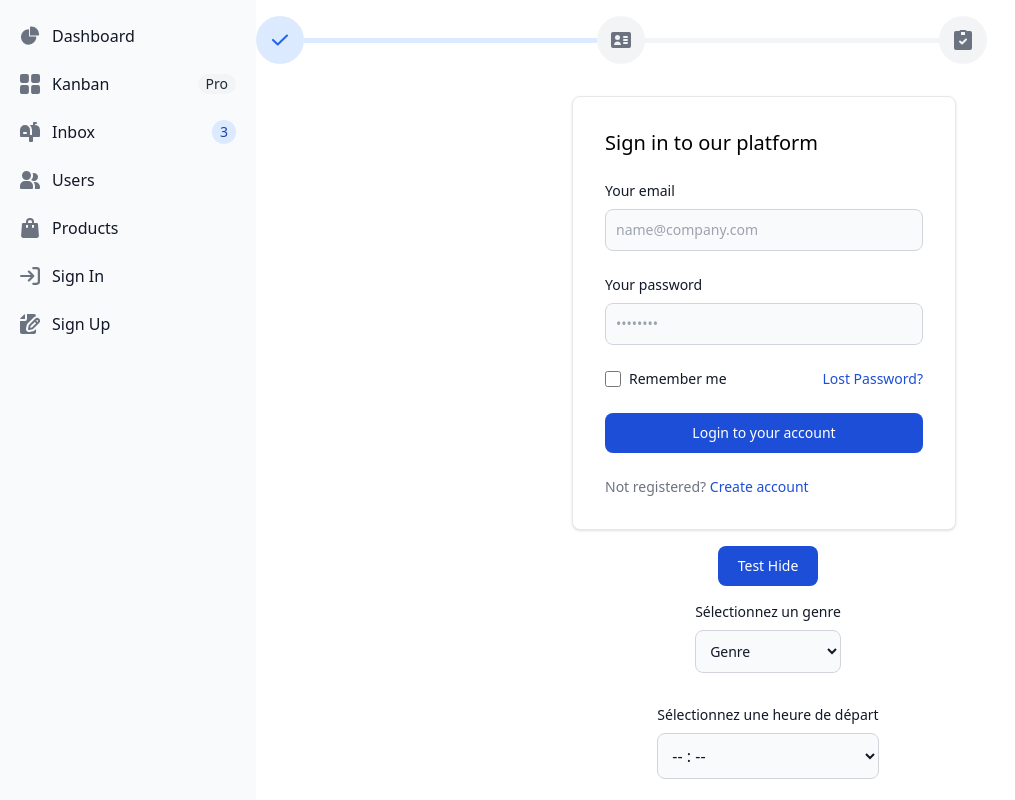
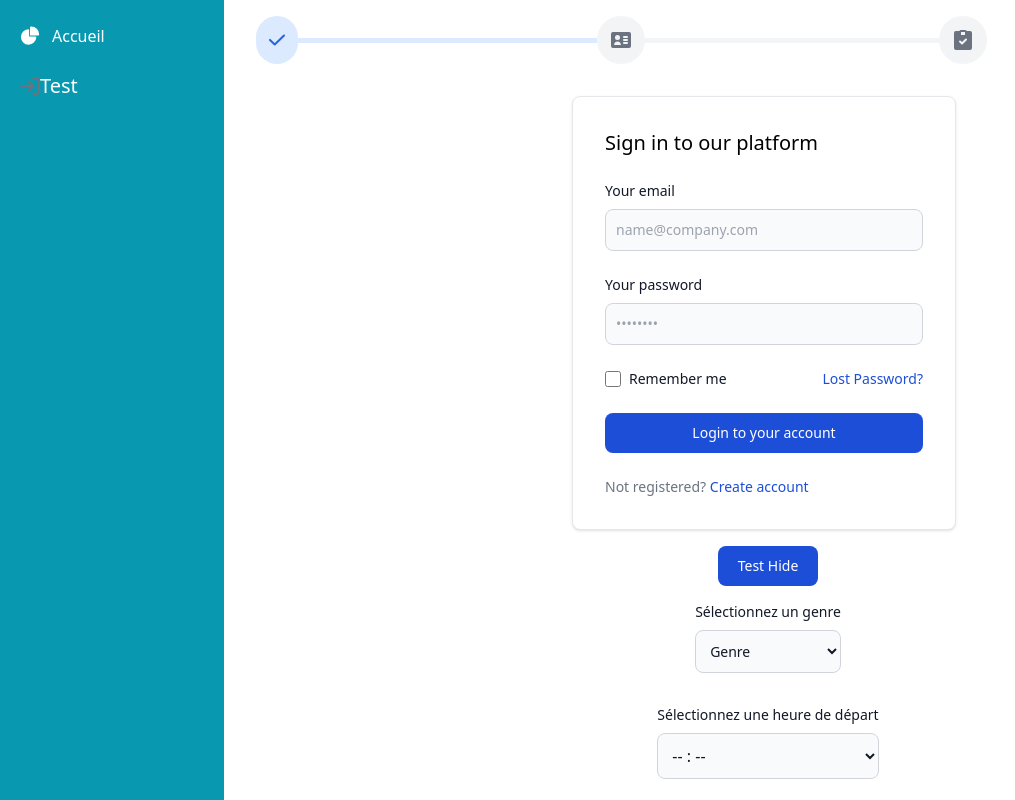
Before and after one commit to 0ri0n09/test_tailwind, a plain HTML site: page tailwind-master/index.html in a window 1280 px wide. Shown: the top 800 px of the page, without its empty margins (0-1015 px from the left). Drawn offline with nearby package versions, Linux system fonts and the light colour scheme.

Commit message:
little fix

```diff
--- a/tailwind-master/index.html
+++ b/tailwind-master/index.html
@@ -7,104 +7,79 @@
   <script src="https://cdn.tailwindcss.com"></script>
   <link rel="stylesheet" href="https://cdnjs.cloudflare.com/ajax/libs/animate.css/4.1.1/animate.min.css"/>
 </head>
+
 <body>
 
 <!-- SIDE BAR BEGIN -->
-<button data-drawer-target="default-sidebar" data-drawer-toggle="default-sidebar" aria-controls="default-sidebar" type="button" class="inline-flex items-center p-2 mt-2 ms-3 text-sm text-gray-500 rounded-lg sm:hidden hover:bg-gray-100 focus:outline-none focus:ring-2 focus:ring-gray-200 dark:text-gray-400 dark:hover:bg-gray-700 dark:focus:ring-gray-600">
+<div class="relative">
+  <button data-drawer-target="default-sidebar" data-drawer-toggle="default-sidebar" aria-controls="default-sidebar" type="button" class="fixed top-0 left-0 z-40 p-2 mt-2 ms-3 text-sm text-gray-500 rounded-lg bg-white hover:bg-gray-100 focus:outline-none focus:ring-2 focus:ring-gray-200">
     <span class="sr-only">Open sidebar</span>
     <svg class="w-6 h-6" aria-hidden="true" fill="currentColor" viewBox="0 0 20 20" xmlns="http://www.w3.org/2000/svg">
       <path clip-rule="evenodd" fill-rule="evenodd" d="M2 4.75A.75.75 0 012.75 4h14.5a.75.75 0 010 1.5H2.75A.75.75 0 012 4.75zm0 10.5a.75.75 0 01.75-.75h7.5a.75.75 0 010 1.5h-7.5a.75.75 0 01-.75-.75zM2 10a.75.75 0 01.75-.75h14.5a.75.75 0 010 1.5H2.75A.75.75 0 012 10z"></path>
     </svg>
   </button>
-<aside id="default-sidebar" class="fixed top-0 left-0 z-40 w-64 h-screen transition-transform -translate-x-full sm:translate-x-0" aria-label="Sidebar">
-  <div class="h-full px-3 py-4 overflow-y-auto bg-gray-50 dark:bg-gray-800">
+  <aside id="default-sidebar" class="fixed bg-[#0899b1] top-0 left-0 z-40 w-56 h-screen transition-transform -translate-x-full sm:translate-x-0" aria-label="Sidebar">
+    <div class="h-full px-3 py-4 overflow-y-auto">
       <ul class="space-y-2 font-medium">
         <li>
-        <a href="#" class="flex items-center p-2 text-gray-900 rounded-lg dark:text-white hover:bg-gray-100 dark:hover:bg-gray-700 group">
-          <svg class="w-5 h-5 text-gray-500 transition duration-75 dark:text-gray-400 group-hover:text-gray-900 dark:group-hover:text-white" aria-hidden="true" xmlns="http://www.w3.org/2000/svg" fill="currentColor" viewBox="0 0 22 21">
+          <a href="#" class="flex items-center p-2 text-gray-900 rounded-lg group">
+            <svg class="w-5 h-5 text-white transition duration-75" aria-hidden="true" xmlns="http://www.w3.org/2000/svg" fill="currentColor" viewBox="0 0 22 21">
               <path d="M16.975 11H10V4.025a1 1 0 0 0-1.066-.998 8.5 8.5 0 1 0 9.039 9.039.999.999 0 0 0-1-1.066h.002Z"/>
               <path d="M12.5 0c-.157 0-.311.01-.565.027A1 1 0 0 0 11 1.02V10h8.975a1 1 0 0 0 1-.935c.013-.188.028-.374.028-.565A8.51 8.51 0 0 0 12.5 0Z"/>
             </svg>
-          <span class="ms-3">Dashboard</span>
+            <span class="ms-3 text-white">Accueil</span>
           </a>
         </li>
         <li>
-        <a href="#" class="flex items-center p-2 text-gray-900 rounded-lg dark:text-white hover:bg-gray-100 dark:hover:bg-gray-700 group">
-          <svg class="flex-shrink-0 w-5 h-5 text-gray-500 transition duration-75 dark:text-gray-400 group-hover:text-gray-900 dark:group-hover:text-white" aria-hidden="true" xmlns="http://www.w3.org/2000/svg" fill="currentColor" viewBox="0 0 18 18">
-            <path d="M6.143 0H1.857A1.857 1.857 0 0 0 0 1.857v4.286C0 7.169.831 8 1.857 8h4.286A1.857 1.857 0 0 0 8 6.143V1.857A1.857 1.857 0 0 0 6.143 0Zm10 0h-4.286A1.857 1.857 0 0 0 10 1.857v4.286C10 7.169 10.831 8 11.857 8h4.286A1.857 1.857 0 0 0 18 6.143V1.857A1.857 1.857 0 0 0 16.143 0Zm-10 10H1.857A1.857 1.857 0 0 0 0 11.857v4.286C0 17.169.831 18 1.857 18h4.286A1.857 1.857 0 0 0 8 16.143v-4.286A1.857 1.857 0 0 0 6.143 10Zm10 0h-4.286A1.857 1.857 0 0 0 10 11.857v4.286c0 1.026.831 1.857 1.857 1.857h4.286A1.857 1.857 0 0 0 18 16.143v-4.286A1.857 1.857 0 0 0 16.143 10Z"/>
-          </svg>
-          <span class="flex-1 ms-3 whitespace-nowrap">Kanban</span>
-          <span class="inline-flex items-center justify-center px-2 ms-3 text-sm font-medium text-gray-800 bg-gray-100 rounded-full dark:bg-gray-700 dark:text-gray-300">Pro</span>
-        </a>
-      </li>
-      <li>
-        <a href="#" class="flex items-center p-2 text-gray-900 rounded-lg dark:text-white hover:bg-gray-100 dark:hover:bg-gray-700 group">
-          <svg class="flex-shrink-0 w-5 h-5 text-gray-500 transition duration-75 dark:text-gray-400 group-hover:text-gray-900 dark:group-hover:text-white" aria-hidden="true" xmlns="http://www.w3.org/2000/svg" fill="currentColor" viewBox="0 0 20 20">
-            <path d="m17.418 3.623-.018-.008a6.713 6.713 0 0 0-2.4-.569V2h1a1 1 0 1 0 0-2h-2a1 1 0 0 0-1 1v2H9.89A6.977 6.977 0 0 1 12 8v5h-2V8A5 5 0 1 0 0 8v6a1 1 0 0 0 1 1h8v4a1 1 0 0 0 1 1h2a1 1 0 0 0 1-1v-4h6a1 1 0 0 0 1-1V8a5 5 0 0 0-2.582-4.377ZM6 12H4a1 1 0 0 1 0-2h2a1 1 0 0 1 0 2Z"/>
-          </svg>
-          <span class="flex-1 ms-3 whitespace-nowrap">Inbox</span>
-          <span class="inline-flex items-center justify-center w-3 h-3 p-3 ms-3 text-sm font-medium text-blue-800 bg-blue-100 rounded-full dark:bg-blue-900 dark:text-blue-300">3</span>
-        </a>
-      </li>
-      <li>
-        <a href="#" class="flex items-center p-2 text-gray-900 rounded-lg dark:text-white hover:bg-gray-100 dark:hover:bg-gray-700 group">
-          <svg class="flex-shrink-0 w-5 h-5 text-gray-500 transition duration-75 dark:text-gray-400 group-hover:text-gray-900 dark:group-hover:text-white" aria-hidden="true" xmlns="http://www.w3.org/2000/svg" fill="currentColor" viewBox="0 0 20 18">
-            <path d="M14 2a3.963 3.963 0 0 0-1.4.267 6.439 6.439 0 0 1-1.331 6.638A4 4 0 1 0 14 2Zm1 9h-1.264A6.957 6.957 0 0 1 15 15v2a2.97 2.97 0 0 1-.184 1H19a1 1 0 0 0 1-1v-1a5.006 5.006 0 0 0-5-5ZM6.5 9a4.5 4.5 0 1 0 0-9 4.5 4.5 0 0 0 0 9ZM8 10H5a5.006 5.006 0 0 0-5 5v2a1 1 0 0 0 1 1h11a1 1 0 0 0 1-1v-2a5.006 5.006 0 0 0-5-5Z"/>
-          </svg>
-          <span class="flex-1 ms-3 whitespace-nowrap">Users</span>
-        </a>
-      </li>
-      <li>
-        <a href="#" class="flex items-center p-2 text-gray-900 rounded-lg dark:text-white hover:bg-gray-100 dark:hover:bg-gray-700 group">
-          <svg class="flex-shrink-0 w-5 h-5 text-gray-500 transition duration-75 dark:text-gray-400 group-hover:text-gray-900 dark:group-hover:text-white" aria-hidden="true" xmlns="http://www.w3.org/2000/svg" fill="currentColor" viewBox="0 0 18 20">
-            <path d="M17 5.923A1 1 0 0 0 16 5h-3V4a4 4 0 1 0-8 0v1H2a1 1 0 0 0-1 .923L.086 17.846A2 2 0 0 0 2.08 20h13.84a2 2 0 0 0 1.994-2.153L17 5.923ZM7 9a1 1 0 0 1-2 0V7h2v2Zm0-5a2 2 0 1 1 4 0v1H7V4Zm6 5a1 1 0 1 1-2 0V7h2v2Z"/>
-          </svg>
-          <span class="flex-1 ms-3 whitespace-nowrap">Products</span>
-        </a>
-      </li>
-      <li>
-        <a href="#" class="flex items-center p-2 text-gray-900 rounded-lg dark:text-white hover:bg-gray-100 dark:hover:bg-gray-700 group">
-          <svg class="flex-shrink-0 w-5 h-5 text-gray-500 transition duration-75 dark:text-gray-400 group-hover:text-gray-900 dark:group-hover:text-white" aria-hidden="true" xmlns="http://www.w3.org/2000/svg" fill="none" viewBox="0 0 18 16">
+          <a href="#" class="flex items-center p-2 text-gray-900 rounded-lg hover:bg-gray-100 group">
+            <svg class="flex-shrink-0 w-5 h-5 text-gray-500 transition duration-75 group-hover:text-gray-900" aria-hidden="true" xmlns="http://www.w3.org/2000/svg" fill="none" viewBox="0 0 18 16">
               <path stroke="currentColor" stroke-linecap="round" stroke-linejoin="round" stroke-width="2" d="M1 8h11m0 0L8 4m4 4-4 4m4-11h3a2 2 0 0 1 2 2v10a2 2 0 0 1-2 2h-3"/>
             </svg>
-          <span class="flex-1 ms-3 whitespace-nowrap">Sign In</span>
-        </a>
-      </li>
-      <li>
-        <a href="#" class="flex items-center p-2 text-gray-900 rounded-lg dark:text-white hover:bg-gray-100 dark:hover:bg-gray-700 group">
-          <svg class="flex-shrink-0 w-5 h-5 text-gray-500 transition duration-75 dark:text-gray-400 group-hover:text-gray-900 dark:group-hover:text-white" aria-hidden="true" xmlns="http://www.w3.org/2000/svg" fill="currentColor" viewBox="0 0 20 20">
-            <path d="M5 5V.13a2.96 2.96 0 0 0-1.293.749L.879 3.707A2.96 2.96 0 0 0 .13 5H5Z"/>
-            <path d="M6.737 11.061a2.961 2.961 0 0 1 .81-1.515l6.117-6.116A4.839 4.839 0 0 1 16 2.141V2a1.97 1.97 0 0 0-1.933-2H7v5a2 2 0 0 1-2 2H0v11a1.969 1.969 0 0 0 1.933 2h12.134A1.97 1.97 0 0 0 16 18v-3.093l-1.546 1.546c-.413.413-.94.695-1.513.81l-3.4.679a2.947 2.947 0 0 1-1.85-.227 2.96 2.96 0 0 1-1.635-3.257l.681-3.397Z"/>
-            <path d="M8.961 16a.93.93 0 0 0 .189-.019l3.4-.679a.961.961 0 0 0 .49-.263l6.118-6.117a2.884 2.884 0 0 0-4.079-4.078l-6.117 6.117a.96.96 0 0 0-.263.491l-.679 3.4A.961.961 0 0 0 8.961 16Zm7.477-9.8a.958.958 0 0 1 .68-.281.961.961 0 0 1 .682 1.644l-.315.315-1.36-1.36.313-.318Zm-5.911 5.911 4.236-4.236 1.359 1.359-4.236 4.237-1.7.339.341-1.699Z"/>
-          </svg>
-          <span class="flex-1 ms-3 whitespace-nowrap">Sign Up</span>
+            <span class="flex-1 text-white text-xl">Test</span>
           </a>
         </li>
       </ul>
     </div>
   </aside>
+</div>
+<script>
+  document.addEventListener("DOMContentLoaded", function() {
+    const sidebarButton = document.querySelector("[data-drawer-toggle='default-sidebar']");
+    const sidebar = document.getElementById("default-sidebar");
+    //Open
+    sidebarButton.addEventListener("click", function() {
+      sidebar.classList.toggle("translate-x-0");
+    });
+    //Close
+    document.addEventListener("click", function(event) {
+      if (!sidebar.contains(event.target) && !sidebarButton.contains(event.target)) {
+        sidebar.classList.remove("translate-x-0");
+      }
+    });
+  });
+</script>
 <!-- SIDE BAR END -->
 
 <!-- STEP BAR BEGIN -->
 <div class="sm:ml-64 flex justify-center mt-4">
   <ol class="w-full flex items-center">
-    <li class="flex w-full items-center text-blue-600 dark:text-blue-500 after:content-[''] after:w-full after:h-1 after:border-b after:border-blue-100 after:border-4 after:inline-block dark:after:border-blue-800">
-        <span class="flex items-center justify-center w-10 h-10 bg-blue-100 rounded-full lg:h-12 lg:w-12 dark:bg-blue-800 shrink-0">
-            <svg class="w-3.5 h-3.5 text-blue-600 lg:w-4 lg:h-4 dark:text-blue-300" aria-hidden="true" xmlns="http://www.w3.org/2000/svg" fill="none" viewBox="0 0 16 12">
+    <li class="flex w-full items-center text-blue-600 after:content-[''] after:w-full after:h-1 after:border-b after:border-blue-100 after:border-4 after:inline-block">
+        <span class="flex items-center justify-center w-10 h-10 bg-blue-100 rounded-full lg:h-12 lg:w-12">
+            <svg class="w-3.5 h-3.5 text-blue-600 lg:w-4 lg:h-4" aria-hidden="true" xmlns="http://www.w3.org/2000/svg" fill="none" viewBox="0 0 16 12">
                 <path stroke="currentColor" stroke-linecap="round" stroke-linejoin="round" stroke-width="2" d="M1 5.917 5.724 10.5 15 1.5"/>
             </svg>
         </span>
     </li>
-    <li class="flex w-full items-center after:content-[''] after:w-full after:h-1 after:border-b after:border-gray-100 after:border-4 after:inline-block dark:after:border-gray-700">
-        <span class="flex items-center justify-center w-10 h-10 bg-gray-100 rounded-full lg:h-12 lg:w-12 dark:bg-gray-700 shrink-0">
-            <svg class="w-4 h-4 text-gray-500 lg:w-5 lg:h-5 dark:text-gray-100" aria-hidden="true" xmlns="http://www.w3.org/2000/svg" fill="currentColor" viewBox="0 0 20 16">
+    <li class="flex w-full items-center after:content-[''] after:w-full after:h-1 after:border-b after:border-gray-100 after:border-4 after:inline-block">
+        <span class="flex items-center justify-center w-10 h-10 bg-gray-100 rounded-full lg:h-12 lg:w-12 shrink-0">
+            <svg class="w-4 h-4 text-gray-500 lg:w-5 lg:h-5" aria-hidden="true" xmlns="http://www.w3.org/2000/svg" fill="currentColor" viewBox="0 0 20 16">
                 <path d="M18 0H2a2 2 0 0 0-2 2v12a2 2 0 0 0 2 2h16a2 2 0 0 0 2-2V2a2 2 0 0 0-2-2ZM6.5 3a2.5 2.5 0 1 1 0 5 2.5 2.5 0 0 1 0-5ZM3.014 13.021l.157-.625A3.427 3.427 0 0 1 6.5 9.571a3.426 3.426 0 0 1 3.322 2.805l.159.622-6.967.023ZM16 12h-3a1 1 0 0 1 0-2h3a1 1 0 0 1 0 2Zm0-3h-3a1 1 0 1 1 0-2h3a1 1 0 1 1 0 2Zm0-3h-3a1 1 0 1 1 0-2h3a1 1 0 1 1 0 2Z"/>
             </svg>
         </span>
     </li>
     <li class="flex items-center w-full">
-        <span class="flex items-center justify-center w-10 h-10 bg-gray-100 rounded-full lg:h-12 lg:w-12 dark:bg-gray-700 shrink-0">
-            <svg class="w-4 h-4 text-gray-500 lg:w-5 lg:h-5 dark:text-gray-100" aria-hidden="true" xmlns="http://www.w3.org/2000/svg" fill="currentColor" viewBox="0 0 18 20">
+        <span class="flex items-center justify-center w-10 h-10 bg-gray-100 rounded-full lg:h-12 lg:w-12 shrink-0">
+            <svg class="w-4 h-4 text-gray-500 lg:w-5 lg:h-5" aria-hidden="true" xmlns="http://www.w3.org/2000/svg" fill="currentColor" viewBox="0 0 18 20">
                 <path d="M16 1h-3.278A1.992 1.992 0 0 0 11 0H7a1.993 1.993 0 0 0-1.722 1H2a2 2 0 0 0-2 2v15a2 2 0 0 0 2 2h14a2 2 0 0 0 2-2V3a2 2 0 0 0-2-2ZM7 2h4v3H7V2Zm5.7 8.289-3.975 3.857a1 1 0 0 1-1.393 0L5.3 12.182a1.002 1.002 0 1 1 1.4-1.436l1.328 1.289 3.28-3.181a1 1 0 1 1 1.392 1.435Z"/>
             </svg>
         </span>
@@ -192,8 +167,7 @@
 <div class="sm:ml-64 flex justify-center mt-4">
   <button class="bg-red-500 text-white rounded-md px-4 py-2 hover:bg-rose-700 transition" onclick="openModal('modelConfirm')">Test modal</button>
 </div>
-
-<div id="modelConfirm" class="fixed hidden z-50 inset-0 bg-gray-900 bg-opacity-60 overflow-y-auto h-full w-full px-4 animate__animated animate__fadeIn">
+<div id="modelConfirm" class="fixed fixed hidden z-50 inset-0 bg-gray-900 bg-opacity-60 overflow-y-auto h-full w-full px-4 animate__animated animate__fadeIn animate__faster">
   <div class="relative top-40 mx-auto shadow-xl rounded-md bg-white max-w-md">
     <div class="flex justify-end p-2">
       <button onclick="closeModal('modelConfirm')" type="button" class="text-gray-400 bg-transparent hover:bg-gray-200 hover:text-gray-900 rounded-lg text-sm p-1.5 ml-auto inline-flex items-center">
@@ -230,7 +204,6 @@
     </div>
   </div>
 </div>
-
 <script>
   window.openModal = function(modalId) {
     document.getElementById(modalId).style.display = 'block'
```
Lines whose indentation alone changed are shown as unchanged.
